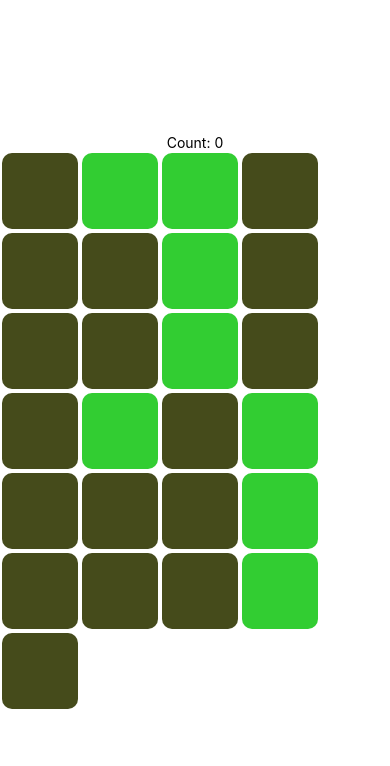
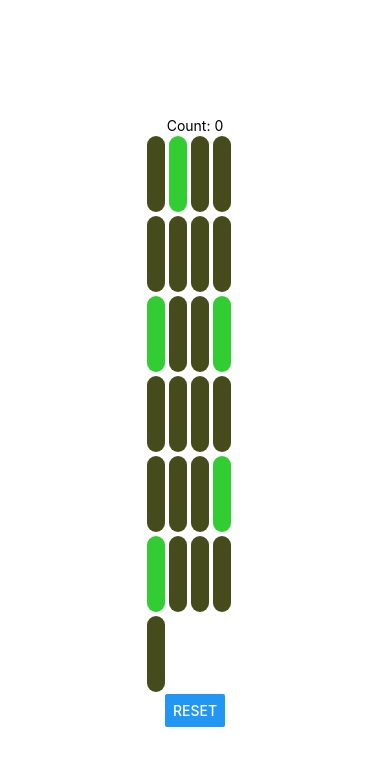
Before and after one commit to safa-hamrouni/LIghts-Out-Game, a React Native app: screen / in a window 390 px wide. Shown: the top 766 px of the page. Built offline with nearby package versions, Linux system fonts and the light colour scheme.

Commit message:
a tiny bit progress

```diff
--- a/app.json
+++ b/app.json
@@ -27,6 +27,7 @@
     },
     "web": {
       "favicon": "./assets/favicon.png"
-    }
+    },
+    "description": ""
   }
 }
--- a/src/Components/Board.jsx
+++ b/src/Components/Board.jsx
@@ -1,20 +1,29 @@
-import React, { useState } from "react";
-import { View, Text, StyleSheet, TouchableOpacity } from "react-native";
+import React, { useState, useEffect } from "react";
+import {
+  View,
+  Text,
+  StyleSheet,
+  TouchableOpacity,
+  Button,
+} from "react-native";
 import "react-native-get-random-values";
 import { v4 as uuidv4 } from "uuid";
 // import OneCell from "./OneCell"
 
 let matrix = [
-  [false, true, true, false, false],
   [false, true, false, false, false],
-  [true, false, false, true, false],
-  [true, false, false, false, true],
   [false, false, false, true, false],
+  [false, true, false, false, false],
+  [false, false, false, false, true],
+  [true, false, false, false, false],
 ];
 
 const Board = () => {
   const [boardState, setBoardState] = useState(false);
-  let [clickCount, setClickCount] = useState(0)
+  const [youWon, setYouWon] = useState(false);
+  let [clickCount, setClickCount] = useState(0);
+
+
   const handlePress = (i, j) => {
     if (i >= 0 && i < 5 && j >= 0 && j < 5) matrix[i][j] = !matrix[i][j];
     setBoardState((prevState) => !prevState);
@@ -25,7 +34,18 @@ const Board = () => {
     handlePress(i - 1, j);
     handlePress(i, j - 1);
     handlePress(i, j + 1);
-    setClickCount(prevState => prevState+1)
+    setClickCount((prevState) => prevState + 1);
+  };
+  const handleWinner = () => {
+    setYouWon((prevState) => !prevState);
+  };
+  const randomLitCells = () => {
+    console.log("random");
+  };
+
+  const handleReset = () => {
+    setClickCount(0);
+    randomLitCells();
   };
 
   const renderBoard = [];
@@ -46,10 +66,16 @@ const Board = () => {
   createBoard();
 
   return (
-  <>
-  <Text>Count: {clickCount}</Text>
-  <View style={styles.rows}>{renderBoard}</View>
-  </>);
+    <>
+      <Text>Count: {clickCount}</Text>
+      {!youWon ? (
+        <View style={styles.rows}>{renderBoard}</View>
+      ) : (
+        <Text>You Won !! </Text>
+      )}
+      <Button onPress={handleReset} title="Reset" />
+    </>
+  );
 };
 
 let styles = StyleSheet.create({
@@ -59,14 +85,14 @@ let styles = StyleSheet.create({
   },
   squareDark: {
     backgroundColor: "#454B1B",
-    width: 76,
+    width: "18%",
     height: 76,
     margin: 2,
     borderRadius: 10,
   },
   squareLit: {
     backgroundColor: "#32cd32",
-    width: 76,
+    width: "18%",
     height: 76,
     margin: 2,
     borderRadius: 10,
```
